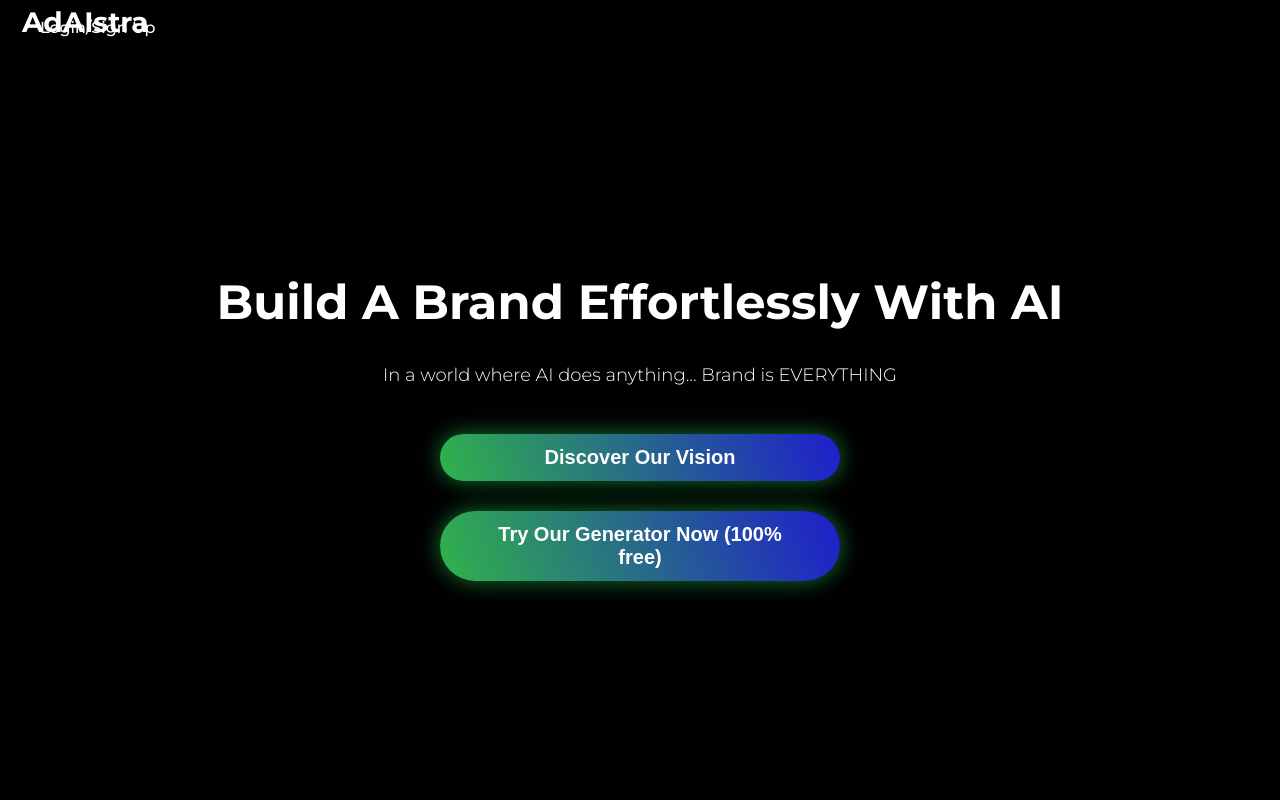
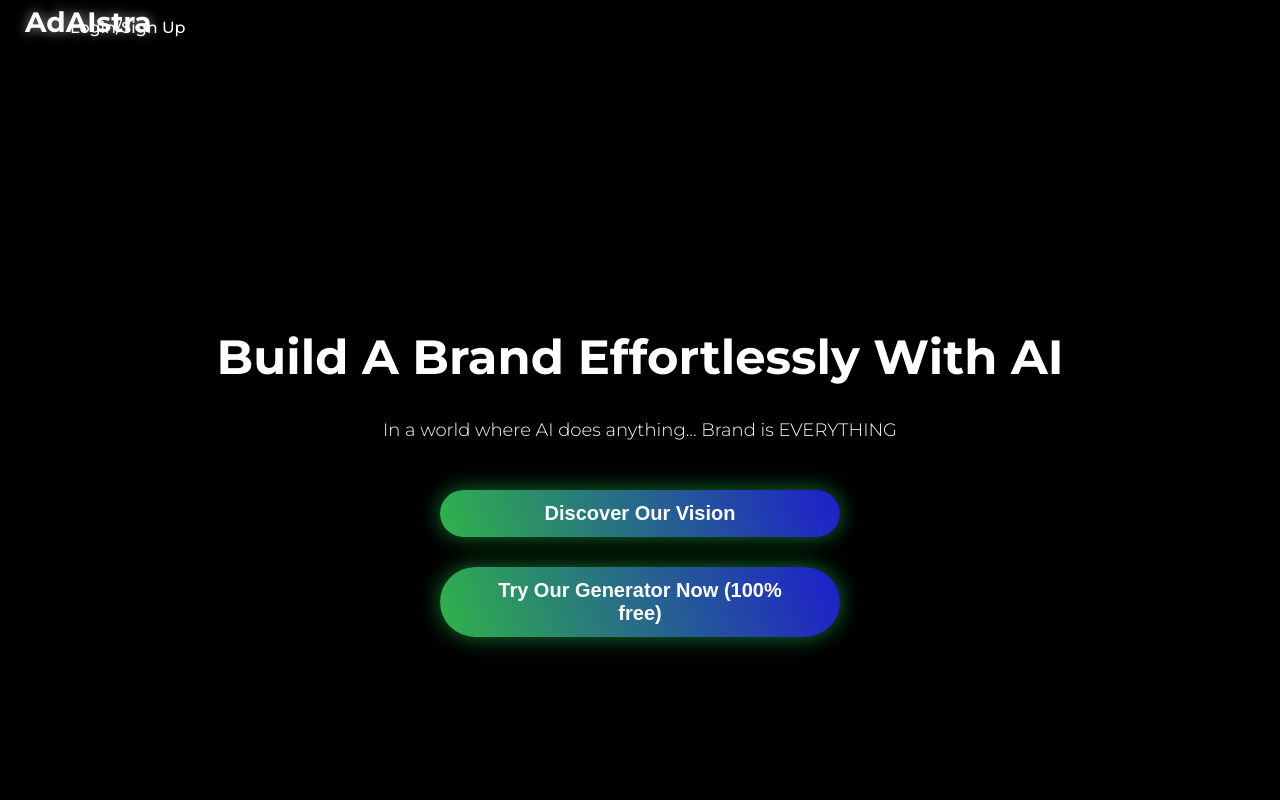
Before and after one commit to Jules-Barthomeuf/AI-X-Automation, a website: page public/index.html in a window 1280 px wide. Shown: the top 800 px of the page. Drawn offline with Linux system fonts and the light colour scheme.

Commit message:
Update index.html

```diff
--- a/public/index.html
+++ b/public/index.html
@@ -42,17 +42,17 @@
     z-index: 1000;
     box-shadow: 0 2px 15px rgba(0, 0, 0, 0.4);
     box-sizing: border-box;
+    position: relative; /* Make header the positioning context for the logo */
 }
 
         .logo {
     font-weight: 700;
     font-size: 28px;
     color: #ffffff;
-            text-shadow: 12px rgba(255, 255, 255, 0.6);
+    text-shadow: 0 0 12px rgba(255, 255, 255, 0.6);
     position: absolute;
     top: 0;
-            left: 0;
-            padding-left: 2px;
+    left: 5px; /* Directly set to 5px from the left edge of the header */
     transition: transform 0.3s;
 }
 
@@ -66,7 +66,7 @@
     align-items: center;
     max-width: 1440px;
     margin: 0 auto;
-            padding: 0 20px;
+    padding: 0 20px 0 50px; /* Add padding-left to account for the logo width */
 }
 
         .login-signup {
```
Lines whose indentation alone changed are shown as unchanged.
